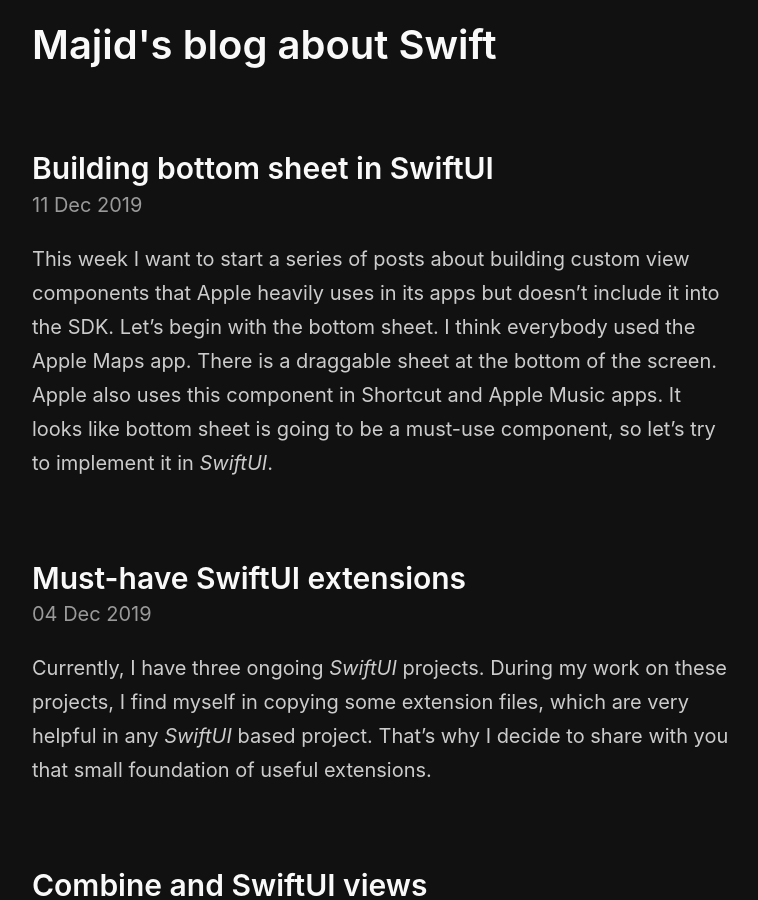
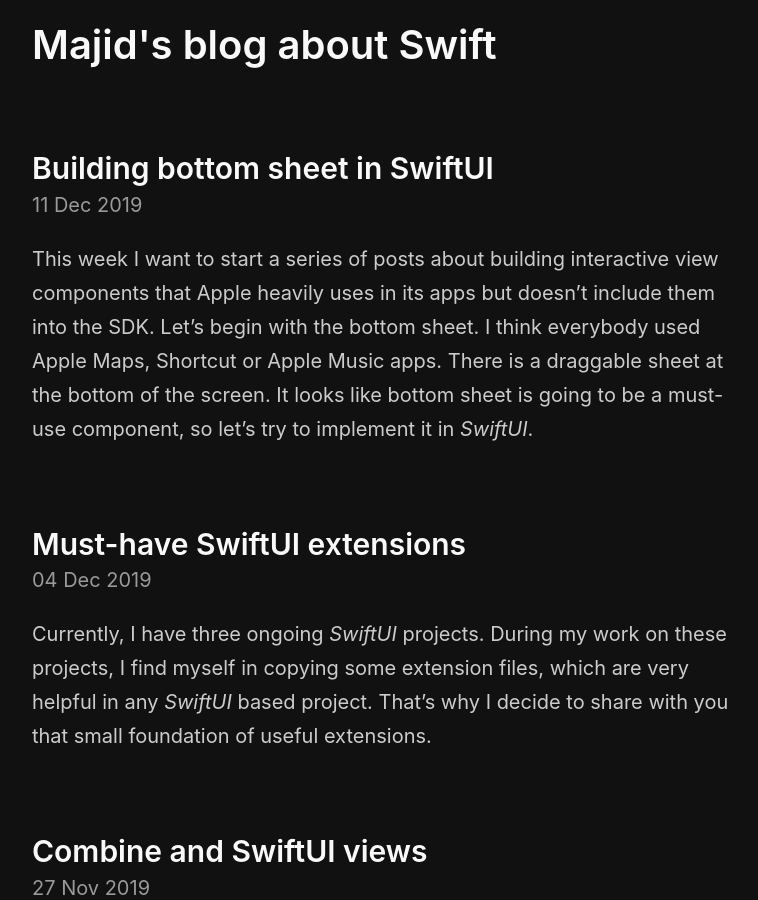
Before and after one commit to mecid/mecid.github.io, a Jekyll site: the page built from index.html, in a window 1280 px wide and 900 px high. Shown: the whole window, without its empty margins (258-1016 px from the left). Built offline with Jekyll 4.4.1, drawn with Linux system fonts in a browser that asks for light colours; the list of posts is cut into pages by our own code.

Commit message:
Update 2019-12-11-building-bottom-sheet-in-swiftui.md

````diff
--- a/_posts/2019-12-11-building-bottom-sheet-in-swiftui.md
+++ b/_posts/2019-12-11-building-bottom-sheet-in-swiftui.md
@@ -4,11 +4,11 @@
 image: /public/bottom-sheet.png
 ---
 
-This week I want to start a series of posts about building custom view components that Apple heavily uses in its apps but doesn't include it into the SDK. Let's begin with the bottom sheet. I think everybody used the Apple Maps app. There is a draggable sheet at the bottom of the screen. Apple also uses this component in Shortcut and Apple Music apps. It looks like bottom sheet is going to be a must-use component, so let's try to implement it in *SwiftUI*.
+This week I want to start a series of posts about building interactive view components that Apple heavily uses in its apps but doesn't include them into the SDK. Let's begin with the bottom sheet. I think everybody used Apple Maps, Shortcut or Apple Music apps. There is a draggable sheet at the bottom of the screen. It looks like bottom sheet is going to be a must-use component, so let's try to implement it in *SwiftUI*.
 
 ![apple-maps](/public/apple-maps.png)
 
-Usually, when I deal with interactive components, I start with implementing components in different states. After that, we can add the gesture which manipulates the state of the component. In our case, we deal with the bottom sheet. It has two different states: *open* and *closed*. Let's start by describing our view and all the needed properties which should be passed by the parent view.
+Usually, when I deal with interactive components, I start with implementing the component in different states. After that, we can add the gesture which manipulates the state of the component. In our case, we deal with the bottom sheet. It has two different states: *open* and *closed*. Let's start by describing our view and all the needed properties which should be passed by the parent view.
 
 ```swift
 import SwiftUI
````
Also changed, not shown: other parts of _posts/2019-12-11-building-bottom-sheet-in-swiftui.md (+4 -2 lines).
